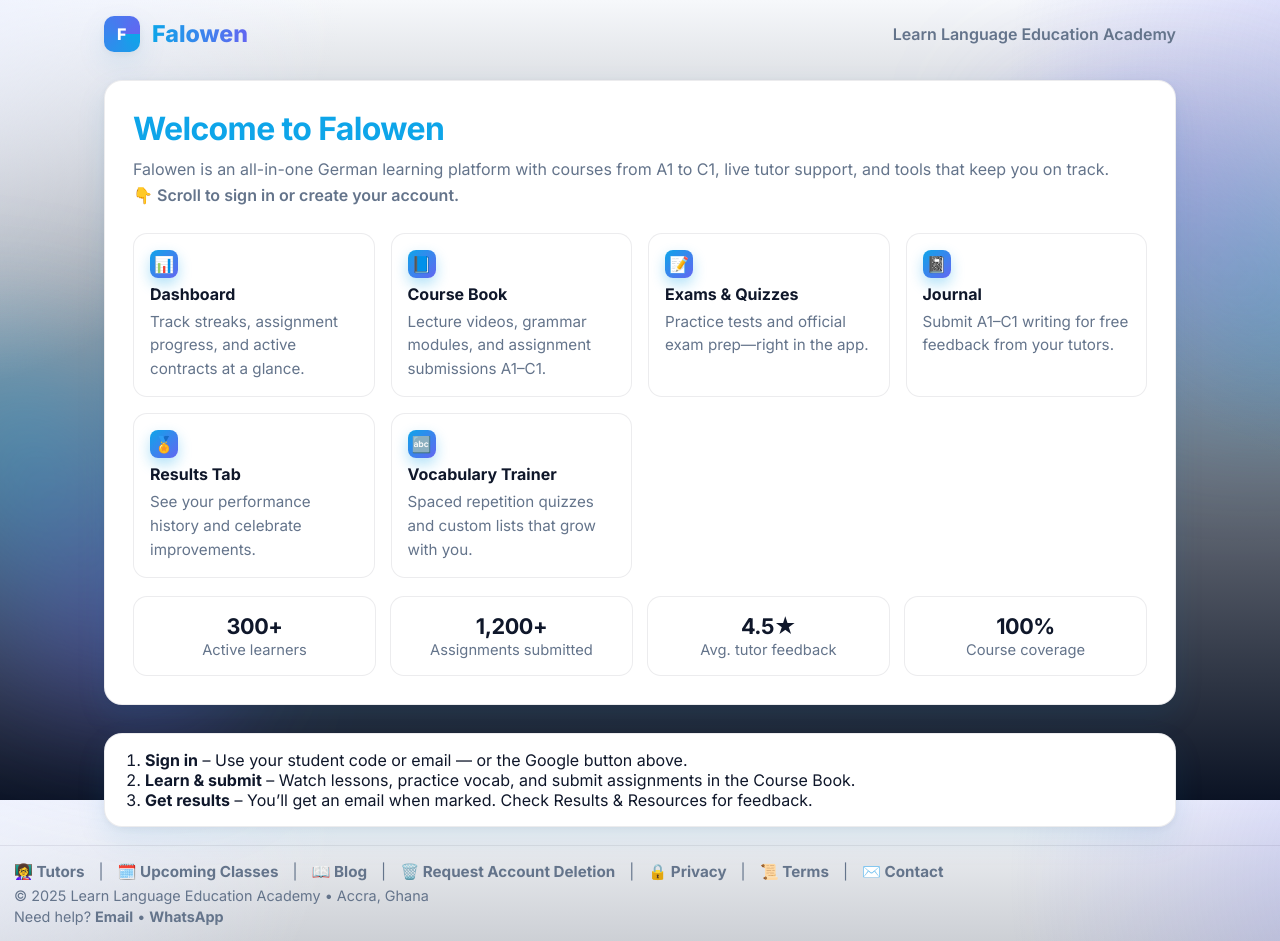
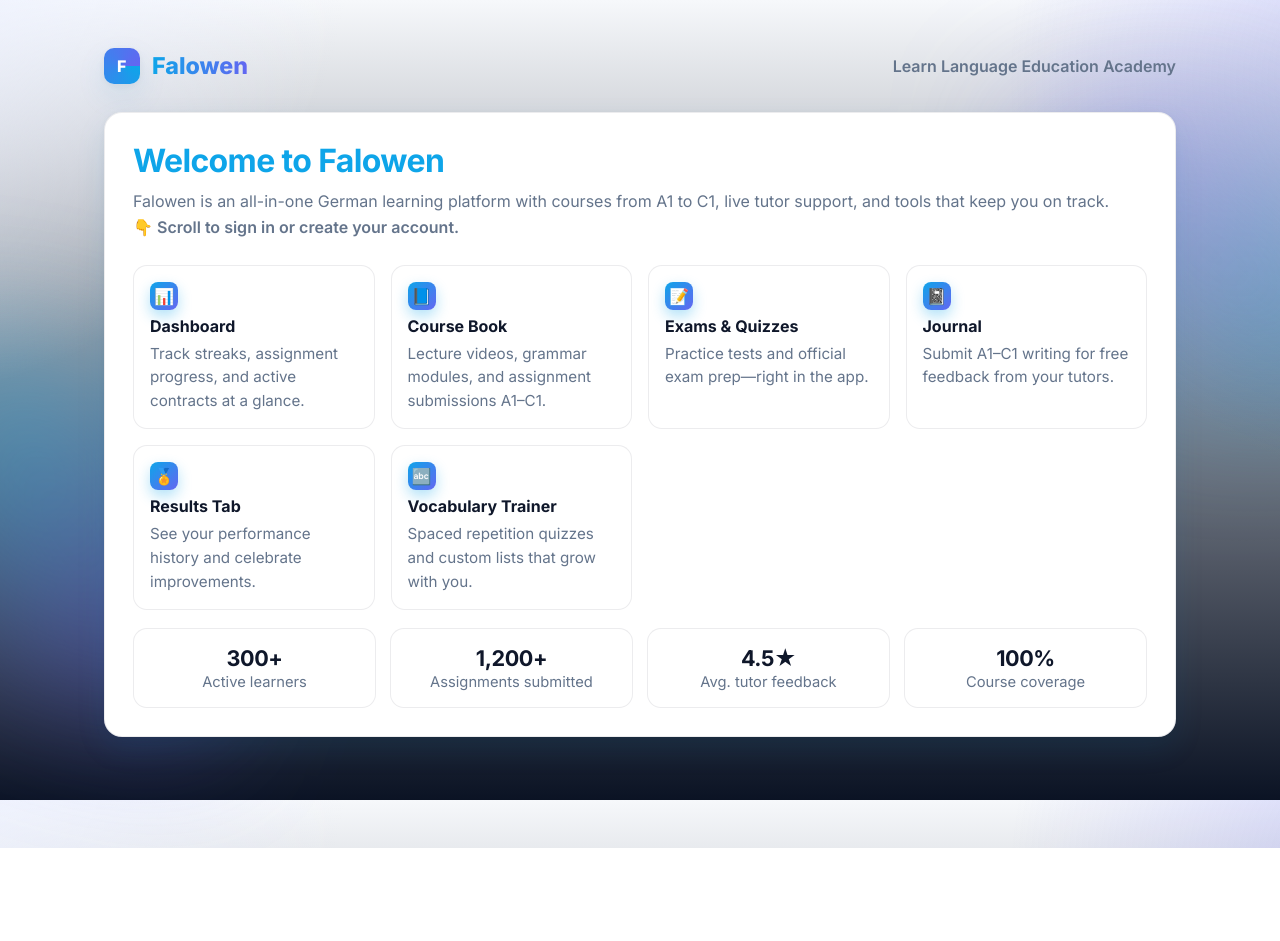
Before and after one commit to learngermanghana/a1spreche, a Python web app: template templates/falowen_login.html in a window 1280 px wide. After the commit the page ends 848 px from the top, so only its background shows below. Run offline with Jinja, Linux system fonts and the light colour scheme; the template is opened without the code that fills it, so the values that code supplies are empty.

Commit message:
Update falowen_login.html

```diff
--- a/templates/falowen_login.html
+++ b/templates/falowen_login.html
@@ -41,15 +41,15 @@
       background:radial-gradient(circle at 30% 30%, rgba(99,102,241,0.35), transparent 60%),
                  radial-gradient(circle at 70% 70%, rgba(14,165,233,0.35), transparent 60%);
     }
-    .shell{position:relative;max-width:1120px;margin:16px auto;padding:0 24px;z-index:1}
+    .shell{position:relative;max-width:1120px;margin:48px auto;padding:0 24px;z-index:1}
     .header{display:flex;align-items:center;justify-content:space-between;margin-bottom:28px}
     .brand{display:flex;align-items:center;gap:12px}
     .badge{width:36px;height:36px;display:grid;place-items:center;background:conic-gradient(from 90deg,var(--primary),var(--accent));color:white;border-radius:10px;box-shadow:var(--shadow);font-weight:800;letter-spacing:.5px}
     .brand h1{margin:0;font-size:1.45rem;font-weight:800;background:linear-gradient(90deg,var(--primary),var(--accent));-webkit-background-clip:text;background-clip:text;color:transparent}
     /* Single-column grid (login removed) */
     .grid{display:grid;grid-template-columns:1fr;gap:28px}
-    @media (max-width:600px){ .shell{margin:12px auto;padding:0 16px} .grid{gap:20px} .hero.card{padding:22px} .hero h2{font-size:1.75rem} }
-    @media (max-width:480px){ .shell{margin:8px auto;padding:0 12px} .header{flex-direction:column;align-items:flex-start;gap:12px} .brand h1{font-size:1.25rem} .hero h2{font-size:1.5rem} }
+    @media (max-width:600px){ .shell{margin:32px auto;padding:0 16px} .grid{gap:20px} .hero.card{padding:22px} .hero h2{font-size:1.75rem} }
+    @media (max-width:480px){ .shell{margin:24px auto;padding:0 12px} .header{flex-direction:column;align-items:flex-start;gap:12px} .brand h1{font-size:1.25rem} .hero h2{font-size:1.5rem} }
     .card{background:var(--card);backdrop-filter:saturate(140%) blur(10px);-webkit-backdrop-filter:saturate(140%) blur(10px);border:1px solid var(--border);border-radius:18px;box-shadow:var(--shadow)}
     .hero.card{padding:28px}
     .hero h2{margin:0 0 8px;font-size:2rem;color:#0ea5e9;letter-spacing:-.02em}
@@ -69,10 +69,6 @@
     [data-animate]{opacity:0;transform:translateY(10px);animation:fadeUp .6s ease forwards}
     [data-animate="2"]{animation-delay:.05s}[data-animate="3"]{animation-delay:.1s}[data-animate="4"]{animation-delay:.15s}[data-animate="5"]{animation-delay:.2s}
     @keyframes fadeUp{to{opacity:1;transform:translateY(0)}}
-    .app-footer{margin-top:18px;padding:16px 14px;border-top:1px solid var(--border);color:var(--muted);font-size:.95rem}
-    .app-footer a{text-decoration:none;font-weight:700;color:inherit}
-    .app-footer .row{display:flex;flex-wrap:wrap;gap:14px}
-    @media (max-width:640px){.app-footer{padding:14px 10px}}
   </style>
 </head>
 <body>
@@ -133,14 +129,6 @@
           <div class="stat" data-animate="5"><strong>100%</strong><span>Course coverage</span></div>
         </div>
       </section>
-
-      <section class="steps card" data-animate>
-        <ol>
-          <li><strong>Sign in</strong> – Use your student code or email — or the Google button above.</li>
-          <li><strong>Learn &amp; submit</strong> – Watch lessons, practice vocab, and submit assignments in the Course Book.</li>
-          <li><strong>Get results</strong> – You’ll get an email when marked. Check Results &amp; Resources for feedback.</li>
-        </ol>
-      </section>
     </div>
   </main>
   <script>
@@ -148,18 +136,5 @@
       fetch("/auth/refresh", { credentials: "include" }).catch(console.error);
     });
   </script>
-  <footer class="app-footer">
-    <div class="row">
-      <a href="#tutors">👩‍🏫 Tutors</a> |
-      <a href="#classes">🗓️ Upcoming Classes</a> |
-      <a href="#blog">📖 Blog</a> |
-      <a href="#delete-account">🗑️ Request Account Deletion</a> |
-      <a href="#privacy">🔒 Privacy</a> |
-      <a href="#terms">📜 Terms</a> |
-      <a href="#contact">✉️ Contact</a>
-    </div>
-    <div style="margin-top:6px;font-size:.9rem;">© 2025 Learn Language Education Academy • Accra, Ghana</div>
-    <div style="margin-top:4px;font-size:.9rem;">Need help? <a href="mailto:#">Email</a> • <a href="#whatsapp">WhatsApp</a></div>
-  </footer>
 </body>
 </html>
```
